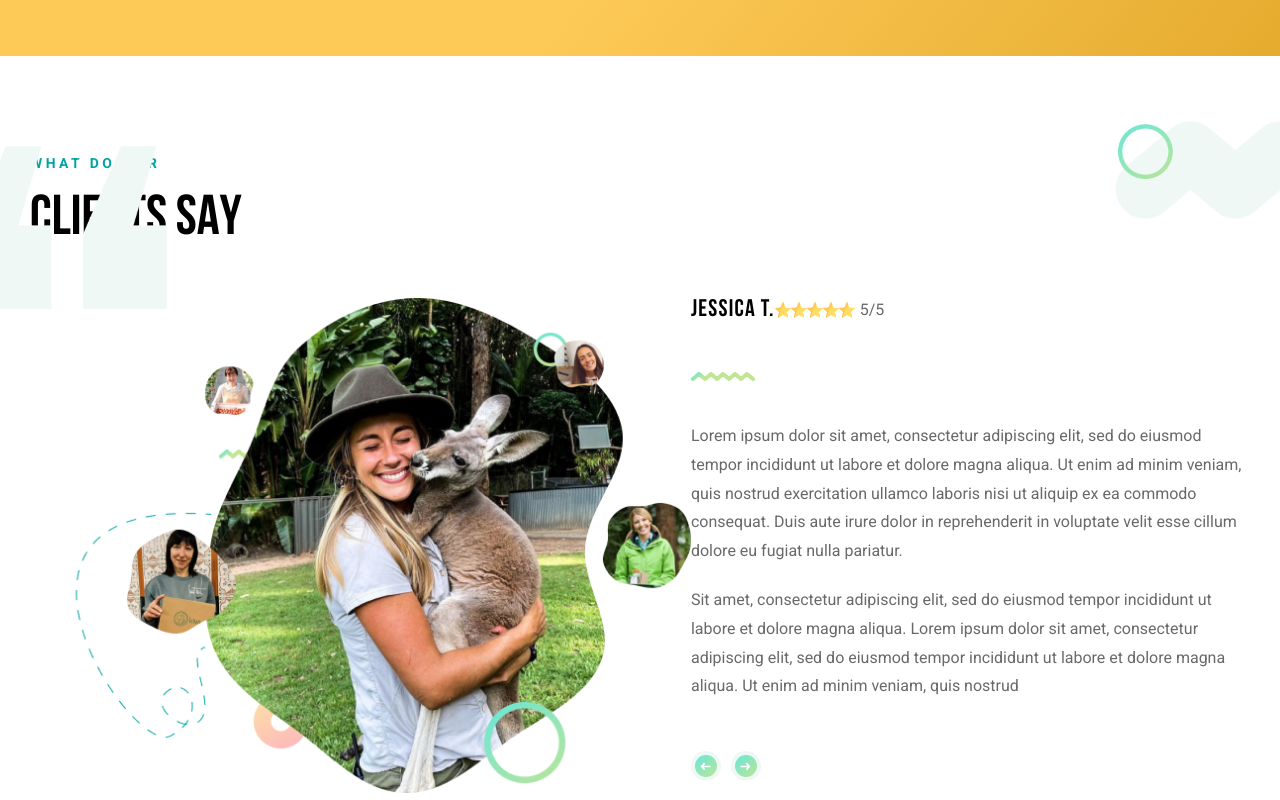
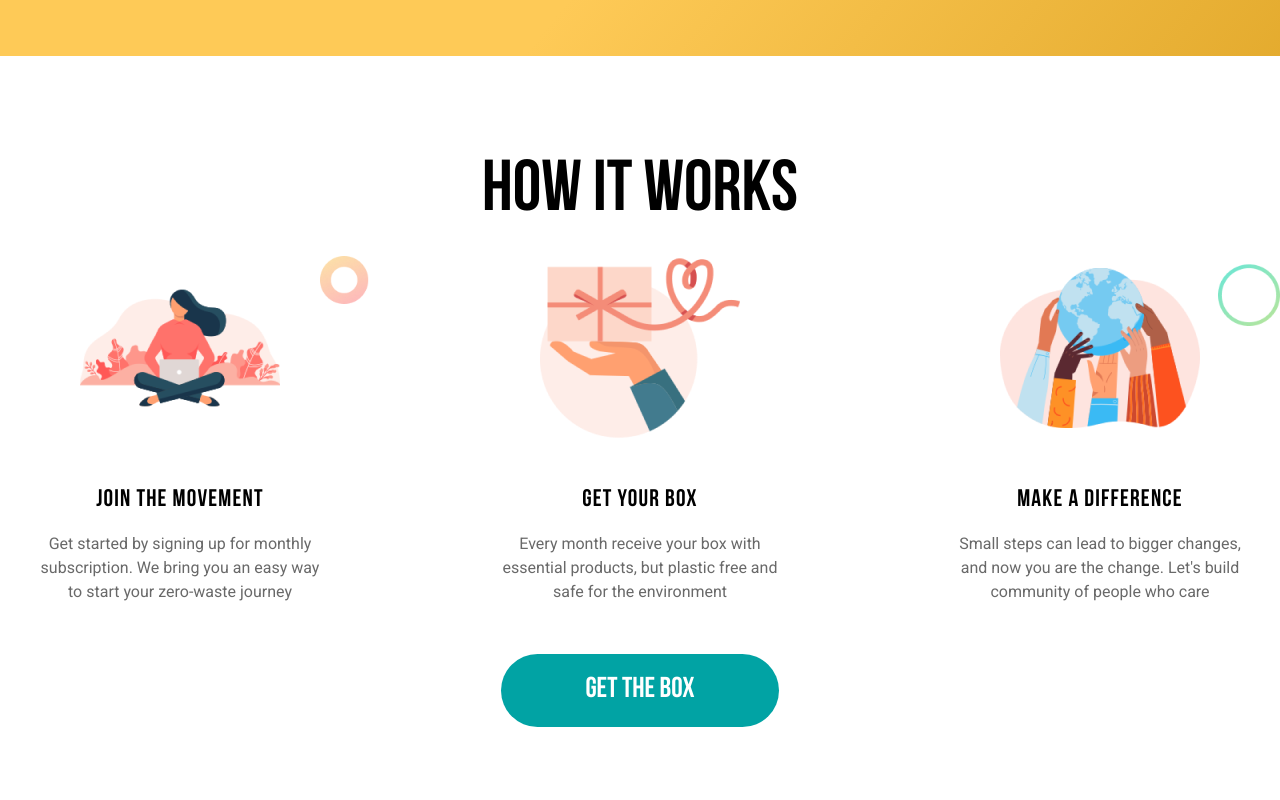
Before and after one commit to Vadym-Vasiliev/kiwi, a website: page src/index.pug in a window 1280 px wide. Shown: the part 660-1460 px from the top of the page. Drawn offline with nearby package versions, Linux system fonts and the light colour scheme; files that its build step writes are made by us from their sources; files whose address does not match are found by name; a web font is replaced by a local one.

Commit message:
add works

```diff
--- a/gulp/version.json
+++ b/gulp/version.json
@@ -1,3 +1,3 @@
 {
-    "main": "20220906171241"
+    "main": "20220906173808"
 }
--- a/src/index.pug
+++ b/src/index.pug
@@ -12,6 +12,40 @@ html
             p to Start Living
           .primary-title
             p Zero-Waste
+      //- WORKS
+      section.works
+        .container
+          .works__img
+            img(src="img/works-top.png", alt="circles")
+          .secondary-title.works__title
+            h2 How it Works
+          ul.works-list
+            li.works-list__item
+              .works-list__img
+                img(src="img/works-1.png", alt="how it works")
+              .works-list__content
+                .works-list__title
+                  p Join The Movement
+                .works-list__text
+                  p Get started by signing up for monthly subscription. We bring you an easy way to start your zero-waste journey
+            li.works-list__item
+              .works-list__img
+                img(src="img/works-2.png", alt="how it works")
+              .works-list__content
+                .works-list__title
+                  p Get Your Box
+                .works-list__text
+                  p Every month receive your box with essential products, but plastic free and safe for the environment
+            li.works-list__item
+              .works-list__img
+                img(src="img/works-3.png", alt="how it works")
+              .works-list__content
+                .works-list__title
+                  p Make a Difference
+                .works-list__text
+                  p Small steps can lead to bigger changes, and now you are the change. Let's build community of people who care
+          button.primary-btn.works__btn(type="button") Get the Box
+
       //- REVIEWS
       section.reviews
         .container
--- a/src/scss/components/general.scss
+++ b/src/scss/components/general.scss
@@ -22,6 +22,7 @@ body {
   text-transform: uppercase;
   border: none;
   cursor: pointer;
+  border-radius: 50px;
 
   color: $white;
   background-color: $blue;
--- a/src/scss/components/reviews.scss
+++ b/src/scss/components/reviews.scss
@@ -6,7 +6,7 @@
 
   &__img {
     position: absolute;
-    // z-index: -1;
+    z-index: -1;
 
     &--top {
       top: 65px;
--- /dev/null
+++ b/src/scss/components/works.scss
@@ -0,0 +1,71 @@
+.works {
+  position: relative;
+  padding-top: 100px;
+  padding-bottom: 100px;
+
+  &__title {
+    margin-bottom: 20px;
+    text-align: center;
+  }
+
+  &__img {
+    position: absolute;
+    top: 200px;
+    left: 320px;
+    z-index: -1;
+  }
+
+  &__btn {
+    padding: 22px 84px;
+    display: block;
+    margin-left: auto;
+    margin-right: auto;
+    transition: 250ms linear;
+
+    &:hover,
+    &:focus {
+      box-shadow: 0px 10px 20px rgb(0 0 0 / 12%), 0px 2px 6px rgb(0 0 0 / 12%),
+        0px 0px 1px rgb(0 0 0 / 12%);
+      background-color: #01a4a4db;
+    }
+  }
+}
+
+.works-list {
+  display: flex;
+  align-items: center;
+  justify-content: center;
+  flex-wrap: wrap;
+  gap: 178px;
+  margin-bottom: 50px;
+
+  &__item {
+    max-width: 282px;
+  }
+
+  &__title {
+    font-family: $font-babes;
+    font-weight: 700;
+    font-size: 1.5rem;
+    line-height: 1;
+    text-align: center;
+    letter-spacing: 0.05em;
+    margin-bottom: 20px;
+
+    color: $black-dark;
+  }
+
+  &__text {
+    font-weight: 400;
+    font-size: 1rem;
+    line-height: 1.5;
+    text-align: center;
+  }
+
+  &__img {
+    width: 200px;
+    margin-bottom: 40px;
+    margin-left: auto;
+    margin-right: auto;
+  }
+}
--- a/src/scss/style.scss
+++ b/src/scss/style.scss
@@ -7,5 +7,6 @@
 
 @import "./components/header";
 @import "./components/main";
+@import "./components/works";
 @import "./components/reviews";
 @import "./components/footer";
```
Also changed, not shown: dist/css/style.css, dist/css/style.min.css, dist/img/works-1.png (added), dist/img/works-2.png (added), dist/img/works-3.png (added), dist/img/works-top.png (added), dist/index.html, src/img/works-1.png (added), src/img/works-2.png (added), src/img/works-3.png (added), src/img/works-top.png (added).
